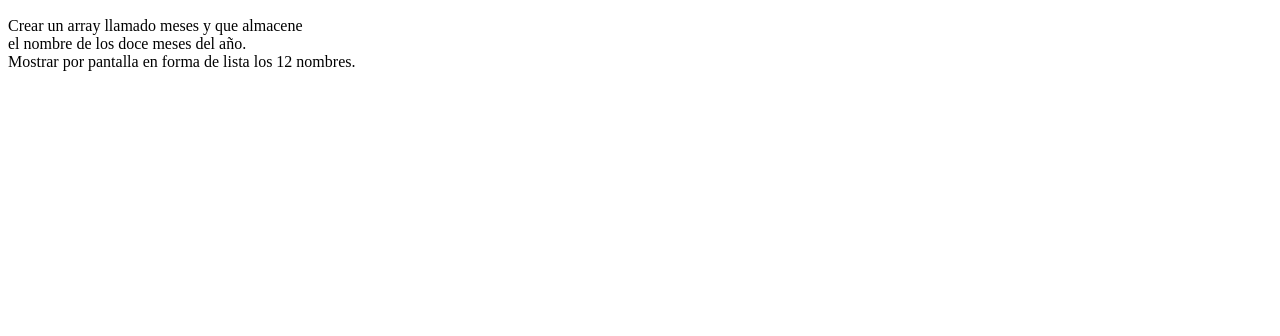
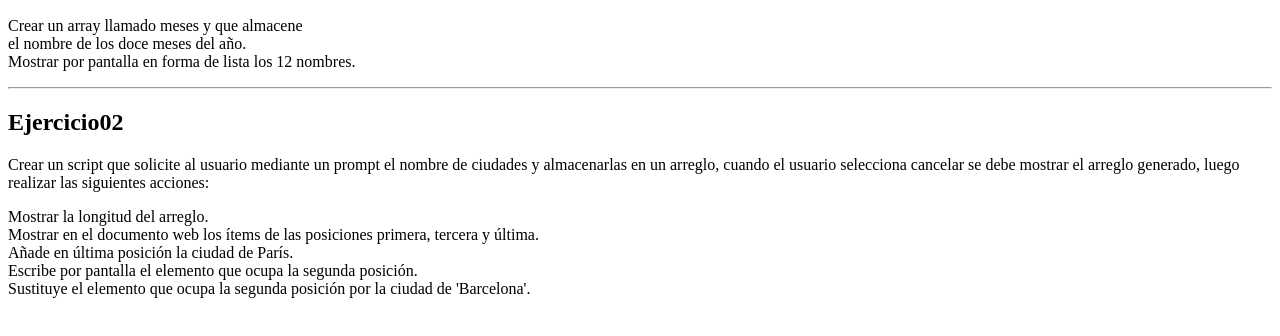
Before and after one commit to yaggui/ejercicios, a plain HTML site: page index.html in a window 1280 px wide. Shown: the part 110-446 px from the top of the page. Drawn offline with Linux system fonts and the light colour scheme.

Commit message:
uso funcion join para mostrar con alert en forma de lista

```diff
--- a/index.html
+++ b/index.html
@@ -13,6 +13,19 @@
   <p>Crear un array llamado meses y que almacene <br>
     el nombre de los doce meses del año. <br>
     Mostrar por pantalla en forma de lista los 12 nombres.</p>
+  <hr>
+  <h2>Ejercicio02</h2>
+  <p>Crear un script que solicite al usuario mediante un prompt el nombre de
+    ciudades y almacenarlas en un arreglo, cuando el usuario selecciona cancelar se
+    debe mostrar el arreglo generado, luego realizar las siguientes acciones:</p>
+  <p>Mostrar la longitud del arreglo. <br>
+    Mostrar en el documento web los ítems de las posiciones primera, tercera y
+    última. <br>
+    Añade en última posición la ciudad de París. <br>
+    Escribe por pantalla el elemento que ocupa la segunda posición. <br>
+    Sustituye el elemento que ocupa la segunda posición por la ciudad de
+    'Barcelona'.</p>
+
   <script src="/js/app01.js"></script>
 </body>
 </html>
--- a/js/app01.js
+++ b/js/app01.js
@@ -4,3 +4,5 @@ console.log("Los meses del año son:")
 for(let i=0; i<12; i++){
   console.log(`${MONTHS[i]}`);
 }
+//generando un string de un array y separado por un salto de linea
+alert(MONTHS.join("\n"));
--- /dev/null
+++ b/js/app02.js
@@ -0,0 +1,5 @@
+//DESARROLLO DEL EJERCICIO 02
+const DAY=["lu","ma","mi","ju","vi","sa","do"];
+const NEW_DAY= DAY.fill("fe1",0,3);
+console.log("DAY:"+DAY);
+console.log("NEW_DAY:"+NEW_DAY);
```
